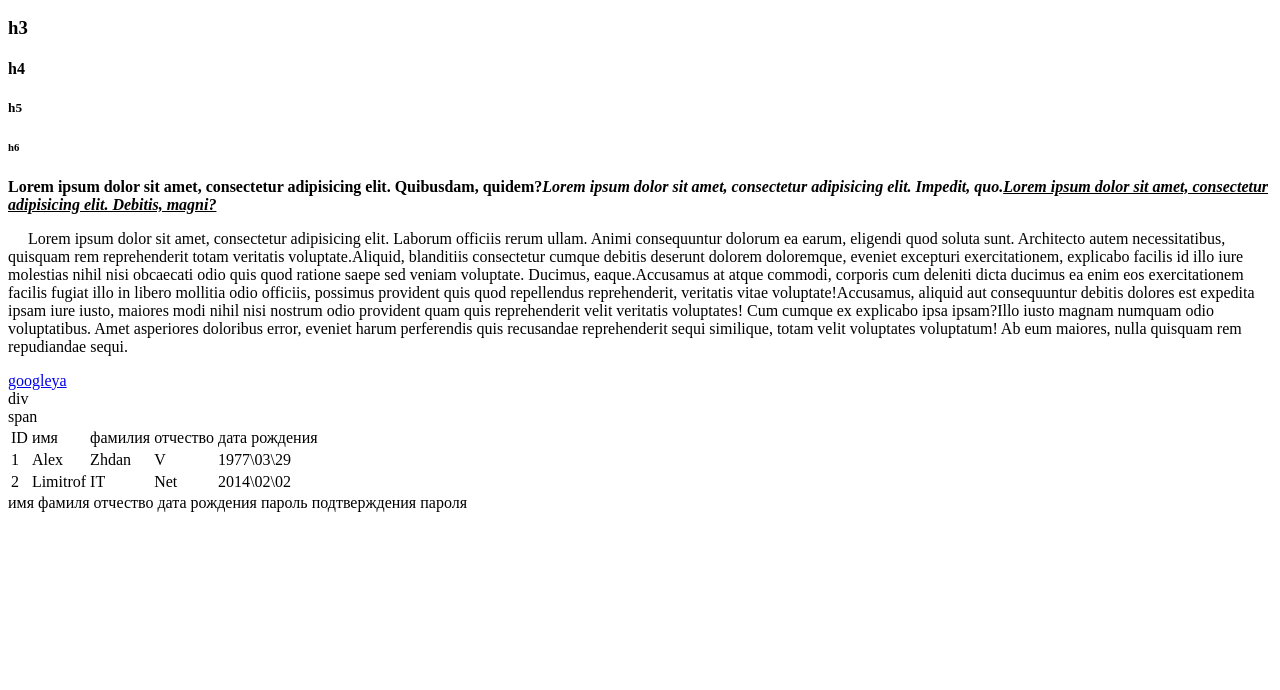
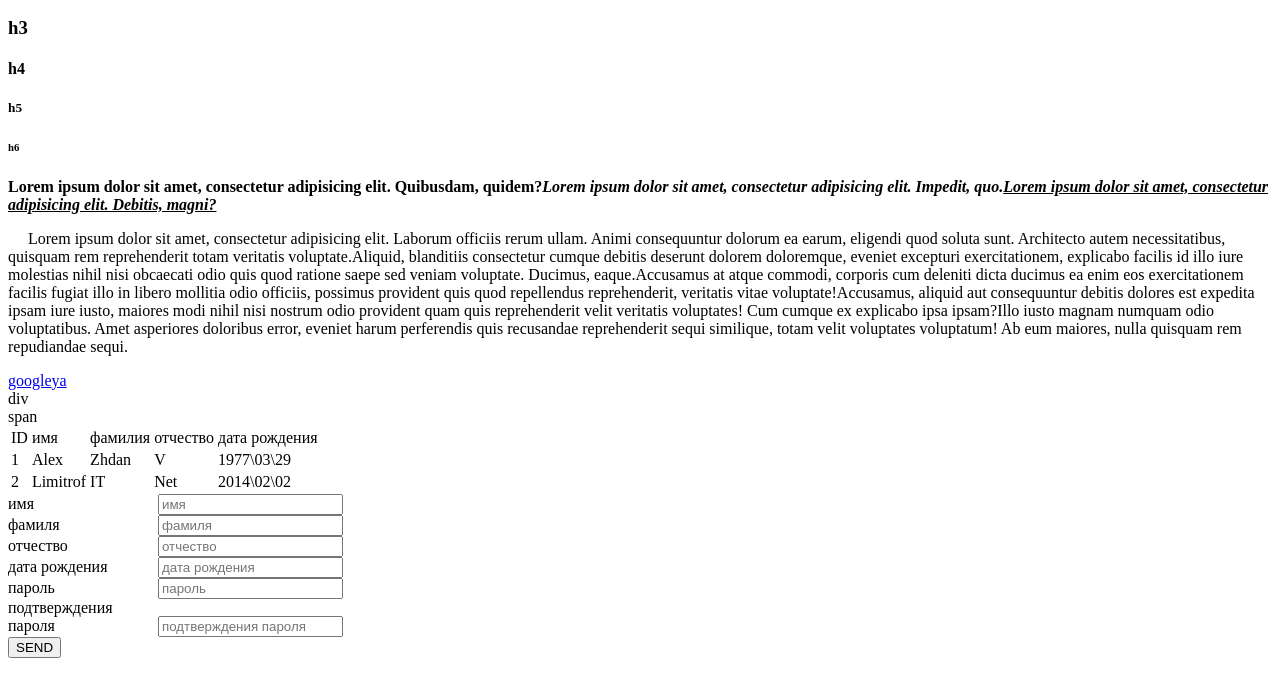
Before and after one commit to MaxymBer/pyhome, a plain HTML site: page hw1028/emmet.html in a window 1280 px wide. Shown: the part 110-800 px from the top of the page. Drawn offline with Linux system fonts and the light colour scheme.

Commit message:
form with emmet

```diff
--- a/hw1028/emmet.html
+++ b/hw1028/emmet.html
@@ -81,12 +81,13 @@ form (ctrl+shift+enter || tab)
 .onebyone*>label[for="id$@" style="display:inline-block;width:150px;"]{$#}+input:text#id$@[placeholder="$#"]^^input:submit[value="SEND"]
 -->
 <form action="">
-имя
-фамиля
-отчество
-дата рождения
-пароль
-подтверждения пароля
+<div class="onebyone"><label for="id1" style="display:inline-block;width:150px;">имя</label><input type="text" name="" id="id1" placeholder="имя"></div>
+<div class="onebyone"><label for="id2" style="display:inline-block;width:150px;">фамиля</label><input type="text" name="" id="id2" placeholder="фамиля"></div>
+<div class="onebyone"><label for="id3" style="display:inline-block;width:150px;">отчество</label><input type="text" name="" id="id3" placeholder="отчество"></div>
+<div class="onebyone"><label for="id4" style="display:inline-block;width:150px;">дата рождения</label><input type="text" name="" id="id4" placeholder="дата рождения"></div>
+<div class="onebyone"><label for="id5" style="display:inline-block;width:150px;">пароль</label><input type="text" name="" id="id5" placeholder="пароль"></div>
+<div class="onebyone"><label for="id6" style="display:inline-block;width:150px;">подтверждения пароля</label><input type="text" name="" id="id6" placeholder="подтверждения пароля"></div>
+<input type="submit" value="SEND">
 </form>
 </body>
 </html>
```
